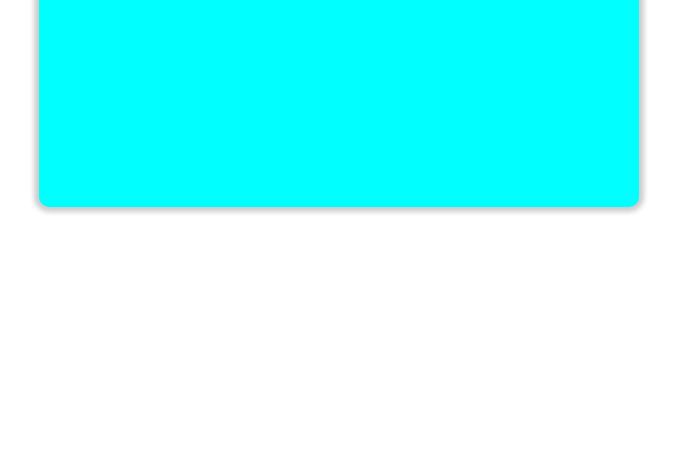
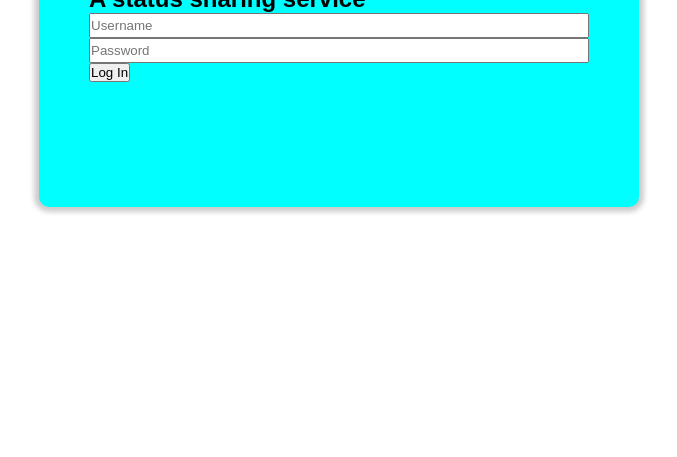
Before and after one commit to 2023popn/Pub-Flare, a website: page login.html in a window 1280 px wide. Shown: the part 343-800 px from the top of the page, without its empty margins (301-978 px from the left). Drawn offline with Linux system fonts and the light colour scheme.

Commit message:
modified:   login.html

```diff
--- a/login.html
+++ b/login.html
@@ -40,6 +40,7 @@
         }
 
         body {
+            font-family: sans-serif;
             display: flex;
             justify-content: center;
             align-items: center;
@@ -50,7 +51,14 @@
             width: 600px;
             border-radius: 10px;
             box-shadow: 0px 0px 5px 5px rgba(0, 0, 0, 0.2);
-            background-color: aqua;
+            display: flex;
+            flex-direction: column;
+            padding: 50px;
+        }
+
+        input{
+            width: 100%;
+            height: 25px;
         }
     </style>
 </html>
```
